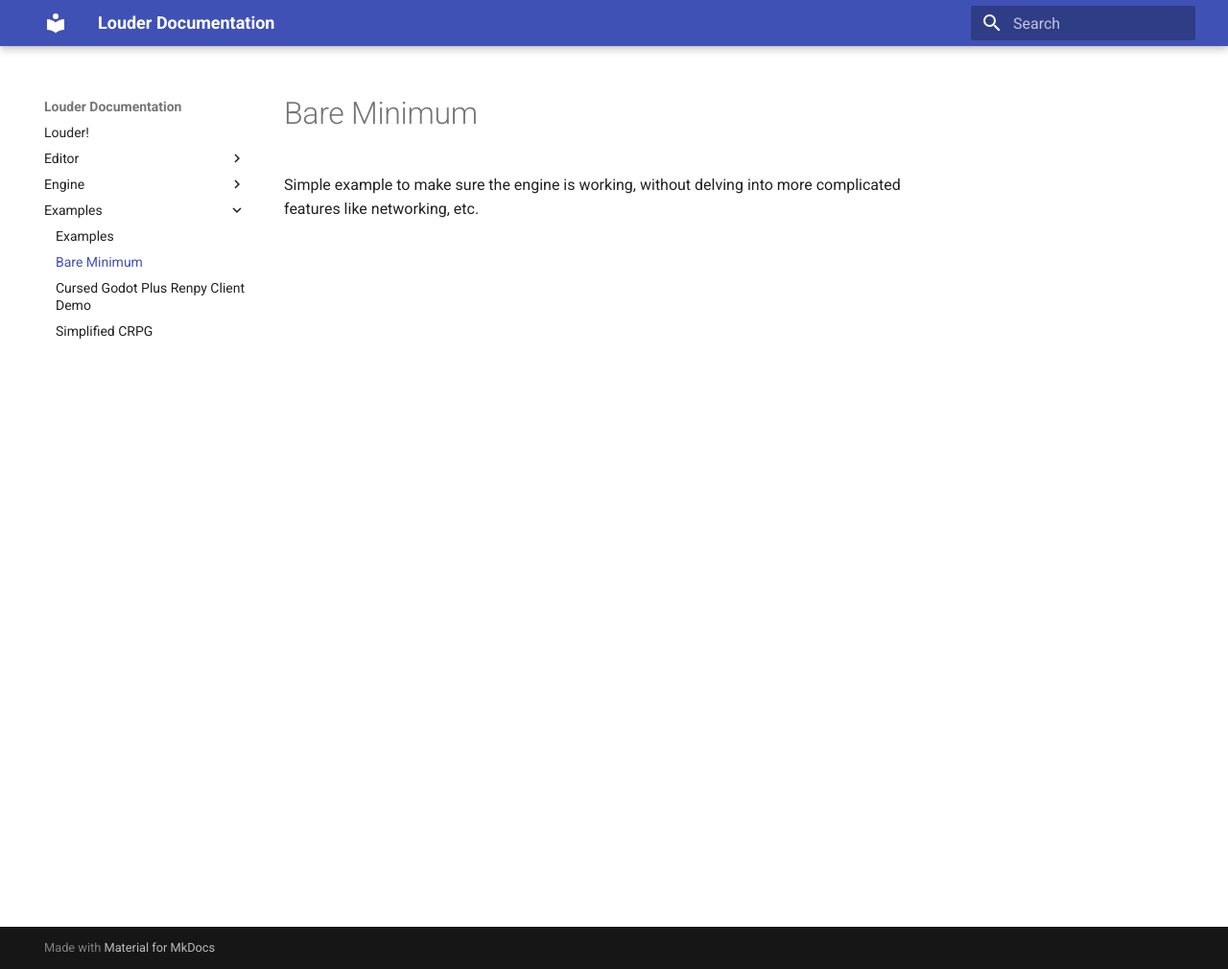
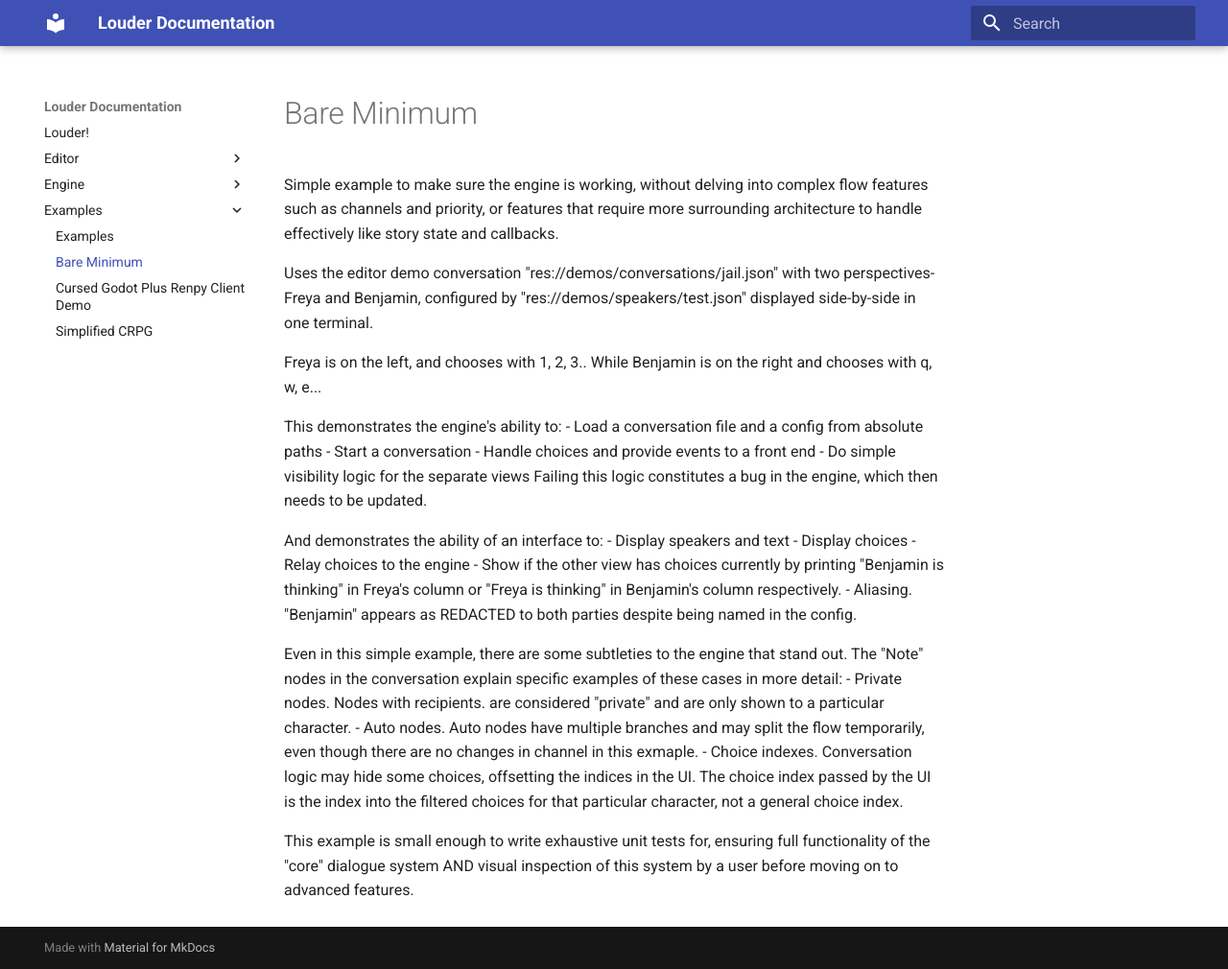
Before and after one commit to Roboticy3/Louder, an MkDocs documentation site: the page built from docs/docs/examples/basic_interaction.md, in a window 1280 px wide and 1010 px high. Shown: the whole window at 96% size. Built offline with MkDocs 1.6.1 and Material for MkDocs 9.7.7, drawn with Linux system fonts in a browser that asks for light colours.

Commit message:
refine instructions for the minimal example

```diff
--- a/docs/docs/examples/basic_interaction.md
+++ b/docs/docs/examples/basic_interaction.md
@@ -1,4 +1,34 @@
 # Bare Minimum
 
-Simple example to make sure the engine is working, without delving into more
-complicated features like networking, etc.
+Simple example to make sure the engine is working, without delving into complex
+flow features such as channels and priority, or features that require more
+surrounding architecture to handle effectively like story state and callbacks.
+
+Uses the editor demo conversation "res://demos/conversations/jail.json" with two perspectives- Freya and
+Benjamin, configured by "res://demos/speakers/test.json" displayed side-by-side in one terminal.
+
+Freya is on the left, and chooses with 1, 2, 3.. While Benjamin is on the right
+and chooses with q, w, e...
+
+This demonstrates the engine's ability to:
+ - Load a conversation file and a config from absolute paths
+ - Start a conversation
+ - Handle choices and provide events to a front end
+ - Do simple visibility logic for the separate views
+Failing this logic constitutes a bug in the engine, which then needs to be updated.
+
+And demonstrates the ability of an interface to:
+ - Display speakers and text
+ - Display choices
+ - Relay choices to the engine
+ - Show if the other view has choices currently by printing "Benjamin is thinking" in Freya's column or "Freya is thinking" in Benjamin's column respectively.
+ - Aliasing. "Benjamin" appears as REDACTED to both parties despite being named in the config.
+
+Even in this simple example, there are some subtleties to the engine that stand
+out. The "Note" nodes in the conversation explain specific examples of these cases in more detail:
+ - Private nodes. Nodes with recipients. are considered "private" and are only
+ shown to a particular character.
+ - Auto nodes. Auto nodes have multiple branches and may split the flow temporarily, even though there are no changes in channel in this exmaple.
+ - Choice indexes. Conversation logic may hide some choices, offsetting the indices in the UI. The choice index passed by the UI is the index into the filtered choices for that particular character, not a general choice index.
+
+This example is small enough to write exhaustive unit tests for, ensuring full functionality of the "core" dialogue system AND visual inspection of this system by a user before moving on to advanced features.
```
Also changed, not shown: 3 other files.
